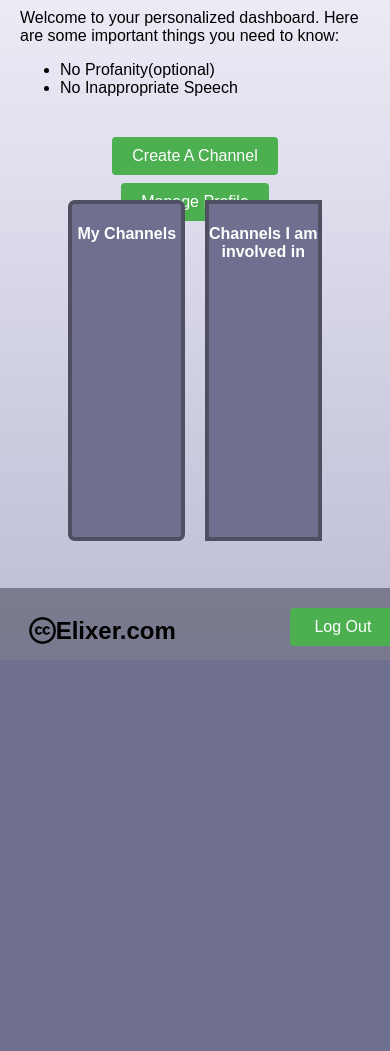
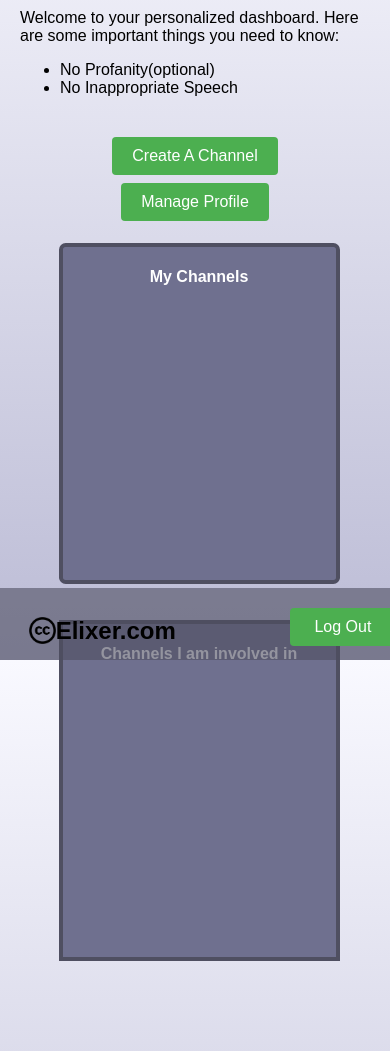
Before and after one commit to MGray2/Unit_6_Matthew_Micah_Caleb_Conner, a Django app: page /dashboard/ in a window 390 px wide. Shown: the part 184-1235 px from the top of the page. Before the commit the page ends 844 px from the top, so only its background shows below. Run offline with Django 4.2, Linux system fonts and the light colour scheme; a user stored in the database is signed in; data comes from the database, SQL or seed files in the repository; both versions use the stored data as it was after the commit; some libraries are stand-ins or nearby versions.

Commit message:
Dash mobilified

```diff
--- a/app/static/styles.css
+++ b/app/static/styles.css
@@ -1,13 +1,11 @@
 /* static/css/dashboard.css */
 
-
 :root {
-    --darker_blue:#4f4f61;
-    --lighter_blue:#6f708f;
-    --border_exterior:#4d62b0;
+  --darker_blue: #4f4f61;
+  --lighter_blue: #6f708f;
+  --border_exterior: #4d62b0;
   --border_interior: #001359;
 }
-
 
 /* LANDING PAGE, THE GO TO, THE SPAWN ROOM!*/
 
@@ -26,7 +24,8 @@
   margin-top: 20px;
 }
 
-.signup-button, .login-button {
+.signup-button,
+.login-button {
   display: inline-block;
   padding: 15px 30px;
   margin: 0 10px;
@@ -39,14 +38,13 @@
   box-shadow: 0 4px 8px rgba(0, 0, 0, 0.4);
 }
 
-.signup-button:hover, .login-button:hover {
+.signup-button:hover,
+.login-button:hover {
   background-color: #4e2bc0;
   transform: scale(1.05);
 }
 
-
 /* YOU HAVE ARRIVED OUTSIDE THE LANDING ZONE */
-
 
 /* __________DASH__________ */
 
@@ -66,10 +64,8 @@
 }
 
 .CreateButton:hover {
-background-color: #494ba1
-
+  background-color: #494ba1;
 }
-
 
 .Footed {
   background-color: #4f4f619a;
@@ -130,7 +126,6 @@
   background-color: #8059c9;
 }
 
-
 .MyChannelButton {
   background-color: #30316a;
   text-align: center;
@@ -165,7 +160,7 @@
 .GradBod {
   font-family: "Arial", sans-serif;
   background-size: cover;
-    background-image: linear-gradient(to bottom,#f9f9ff,#bbbbd5);
+  background-image: linear-gradient(to bottom, #f9f9ff, #bbbbd5);
   margin: 0;
   padding: 0;
   height: 100%;
@@ -208,7 +203,7 @@
 .headerWords2 {
   margin: 0;
   font-size: 1.5em;
-    color:black;
+  color: black;
 }
 
 .DashDiv {
@@ -249,9 +244,7 @@
   background-color: #a04545;
 }
 
-
 /* __________END DASH__________ */
-
 
 /*__________ CREATE CHANNEL __________ */
 
@@ -261,7 +254,7 @@
   margin-left: auto;
   background-color: #4f4f61;
   width: 40%;
-    height:250pt;
+  height: 250pt;
   padding: 5pt;
   border: rgb(42, 42, 60) solid 3pt;
 }
@@ -277,7 +270,6 @@
   background-color: #6f708f;
   border: solid 3pt rgb(159, 159, 209);
 }
-
 
 .ChannelSettings1 {
   padding: 5pt;
@@ -362,7 +354,6 @@
   padding: 15pt;
 }
 
-
 /*__________  END CREATE CHANNEL __________ */
 
 .JustMargin {
@@ -373,7 +364,6 @@
 /*__________ ABOUT US & CONTACTS __________ */
 
 .AboutDiv1 {
-
   margin-left: auto;
   margin-right: auto;
   display: flex;
@@ -408,12 +398,9 @@
   color: #95ccff;
 }
 
-
 /* __________ END ABOUT US & CONTACTS __________ */
 
-
 /* __________ CHANNEL __________ */
-
 
 .BigChannelDiv {
   display: flex;
@@ -425,7 +412,7 @@
   justify-content: flex-end;
   width: 15%;
   margin-left: auto;
-    height:100%;
+  height: 100%;
 }
 
 .Bob {
@@ -438,7 +425,7 @@
 }
 
 .GETSMALL {
-    height:5pt;
+  height: 5pt;
 }
 
 .ChannelTable {
@@ -451,20 +438,18 @@
   width: 15%;
   height: 100%;
   border: solid 3pt var(--border_exterior);
-    background-color: var(--border_interior)
+  background-color: var(--border_interior);
 }
 
 .testingpic {
   border-radius: 50%;
 }
 
-
 .MemberTD {
   background-color: var(--border_interior);
   width: 15%;
   border: solid 3pt var(--border_exterior);
 }
-
 
 .ListName {
   color: white;
@@ -478,7 +463,6 @@
   overflow-y: auto;
   height: 425pt;
 }
-
 
 .OwnerL {
   color: rgb(128, 0, 197);
@@ -530,7 +514,7 @@
 .comment {
   display: flex;
   justify-content: flex-start;
-    padding:3pt;
+  padding: 3pt;
   border-bottom: var(--border_interior) dashed 1pt;
 }
 
@@ -579,17 +563,17 @@
   margin-right: auto;
 }
 
-
-
-
-
-
-
 /* __________ END PROFILE __________ */
 
 .test {
   color: #bbbbd5;
-    background-image: linear-gradient(to bottom,rgb(241, 241, 255),rgb(22, 22, 33),rgb(22, 22, 33),rgb(63, 63, 63));
+  background-image: linear-gradient(
+    to bottom,
+    rgb(241, 241, 255),
+    rgb(22, 22, 33),
+    rgb(22, 22, 33),
+    rgb(63, 63, 63)
+  );
   position: fixed;
 }
 
@@ -602,8 +586,6 @@
 .Talign {
   text-align: center;
 }
-
-
 
 .GoodLookinButton {
   width: 60pt;
@@ -619,8 +601,6 @@
   border: solid 2pt rgb(185, 255, 193);
   cursor: pointer;
 }
-
-
 
 .Input_ {
   background-color: rgb(227, 224, 255);
@@ -644,7 +624,7 @@
   border: solid rgb(128, 155, 214) 3pt;
   text-align: center;
   padding: 3pt;
-    width:90%;
+  width: 90%;
   background-color: rgb(85, 83, 139);
   margin-left: auto;
   margin-right: auto;
@@ -654,7 +634,6 @@
   border: solid 3pt rgb(0, 0, 0);
 }
 
-
 /*background-color: rgb(22, 22, 33);*/
 
 html {
@@ -663,7 +642,13 @@
 
 .SignReg {
   background-size: cover;
-    background-image: linear-gradient(to bottom,rgb(22, 22, 33),rgb(22, 22, 33),rgb(22, 22, 33),rgb(63, 63, 63));
+  background-image: linear-gradient(
+    to bottom,
+    rgb(22, 22, 33),
+    rgb(22, 22, 33),
+    rgb(22, 22, 33),
+    rgb(63, 63, 63)
+  );
   color: white;
   margin: 0;
   background-repeat: no-repeat;
@@ -729,5 +714,35 @@
 #emojiBox {
   display: none;
   grid-template-columns: repeat(12, 40px);
+}
 
+.MobileInv {
+  display: none;
 }
+
+.MobileVersion {
+  display: none;
+}
+
+@media only screen and (max-width: 500px) {
+  .MobileInv {
+    height: 20pt;
+    display: block;
+  }
+
+  .MobileVersion {
+    display: block;
+  }
+
+  .Seperate {
+    display: none;
+  }
+
+  .MyChannels {
+    width: 100%;
+  }
+
+  .InvolvedChannels {
+    width: 100%;
+  }
+}
--- a/app/templates/dash.html
+++ b/app/templates/dash.html
@@ -29,6 +29,7 @@
         padding: 20px;
       }
     </style>
+    <meta name="viewport" content="width=device-width, initial-scale=1.0" />
   </head>
   <body class="GradBod">
     <main>
@@ -48,6 +49,9 @@
       <a href="{% url 'create_channel' %}"><button>Create A Channel</button></a>
       <a href="{% url 'profile' %}"><button>Manage Profile</button></a>
       </div>
+      <div class="MobileInv">
+        <p></p>
+      </div>
         <div class="Seperate">
           <div class="MyChannels">
             <h4 class="BoxWords">My Channels</h4>
@@ -62,6 +66,23 @@
           {% endfor %}
           </div>
         </div>
+        <!-- MOBILE VERSION -->
+        <div class="MobileVersion">
+        <div class="MyChannels">
+          <h4 class="BoxWords">My Channels</h4>
+        {% for channel in channels %}
+        <a href="{% url 'channels' channel.name %}"><button class="MyChannelButton BoxBut">{{ channel.name }}</button></a>
+        {% endfor %}
+        </div>
+        <br><br>
+        <div class="InvolvedChannels">
+          <h4 class="BoxWords">Channels I am involved in</h4>
+        {% for channel in involved_channels %}
+        <a href="{% url 'channels' channel.name %}"><button class="BoxBut ChannelInvolvedButton">{{ channel.name }}</button></a>
+        {% endfor %}
+        </div>
+      </div>
+        <!---->
     </div>
     <br><br><br><br><br>
     <footer class="Footed">
```
Also changed, not shown: app/templates/channel.html (line endings or trailing spaces), db.sqlite3. Lines whose indentation alone changed are shown as unchanged.
